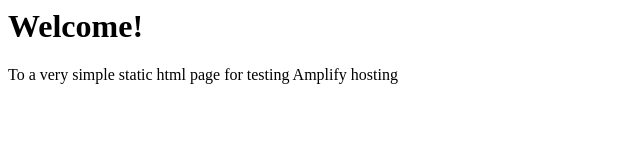
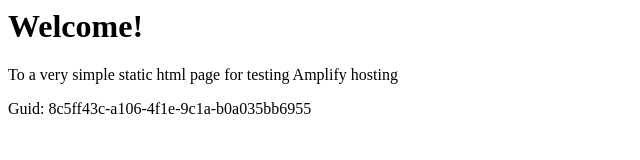
Before and after one commit to aws-aemilia-mxp/Github-PR-Commit-Integration-Test-DoNotTouch-v0-prod-eu-south-1, a website: page src/index.html in a window 1280 px wide. Shown: the whole page, without its empty margins (0-640 px from the left). Drawn offline with Linux system fonts and the light colour scheme.

Commit message:
commit from integ tests

```diff
--- a/src/index.html
+++ b/src/index.html
@@ -1,3 +1,5 @@
+
+
 <html lang="en">
 
 <head>
@@ -10,6 +12,6 @@
 <body>
     <h1>Welcome!</h1>
     <p>To a very simple static html page for testing Amplify hosting</p>
-</body>
+    <p>Guid: 8c5ff43c-a106-4f1e-9c1a-b0a035bb6955</p></body>
 
 </html>
```
